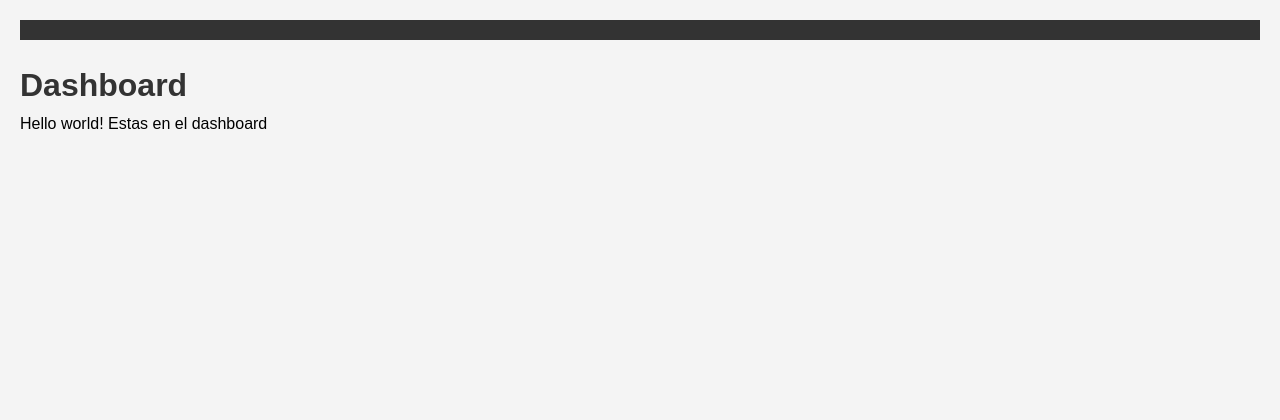
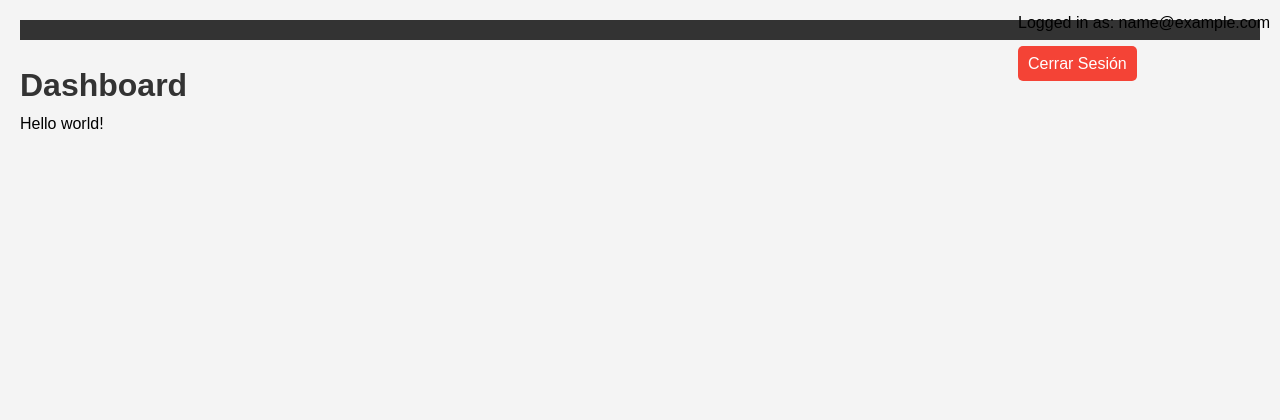
Before and after one commit to LarsK4nis/JustVlogging, a Flask app: page /dashboard in a window 1280 px wide. Shown: the top 420 px of the page. Run offline with Flask 3, Linux system fonts and the light colour scheme; the visitor is signed in with stand-in values (Sample User, id 1).

Commit message:
Logout button

```diff
--- a/app/static/css/main.css
+++ b/app/static/css/main.css
@@ -147,3 +147,22 @@ a:hover {
         transform: translateY(0);
     }
 }
+.user-info {
+    position: absolute;
+    top: 10px;
+    right: 10px;
+}
+
+.logout-button {
+    display: inline-block;
+    padding: 5px 10px;
+    background-color: #f44336;
+    color: white;
+    text-decoration: none;
+    border-radius: 5px;
+    margin-top: 10px;
+}
+
+.logout-button:hover {
+    background-color: #d32f2f;
+}
--- a/app/templates/dashboard.html
+++ b/app/templates/dashboard.html
@@ -3,6 +3,15 @@
 
 {% block content %}
 <h1>Dashboard</h1>
-<p>Hello world! Estas en el dashboard</p>
+<p>Hello world!</p>
+
+<!-- Mostrar correo del usuario y botón de cerrar sesión -->
+<div class="user-info">
+    {% if current_user.is_authenticated %}
+        <p>Logged in as: {{ current_user.email }}</p>
+        <a href="{{ url_for('logout') }}" class="logout-button">Cerrar Sesión</a>
+    {% endif %}
+</div>
+
 <!-- Aquí irá el contenido dinámico en el futuro -->
 {% endblock %}
```
